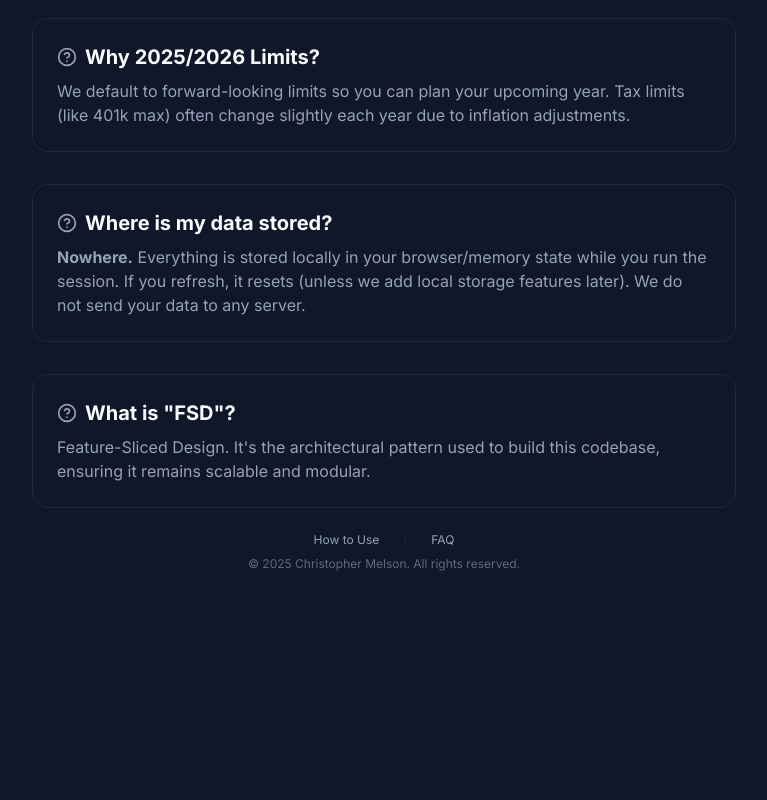
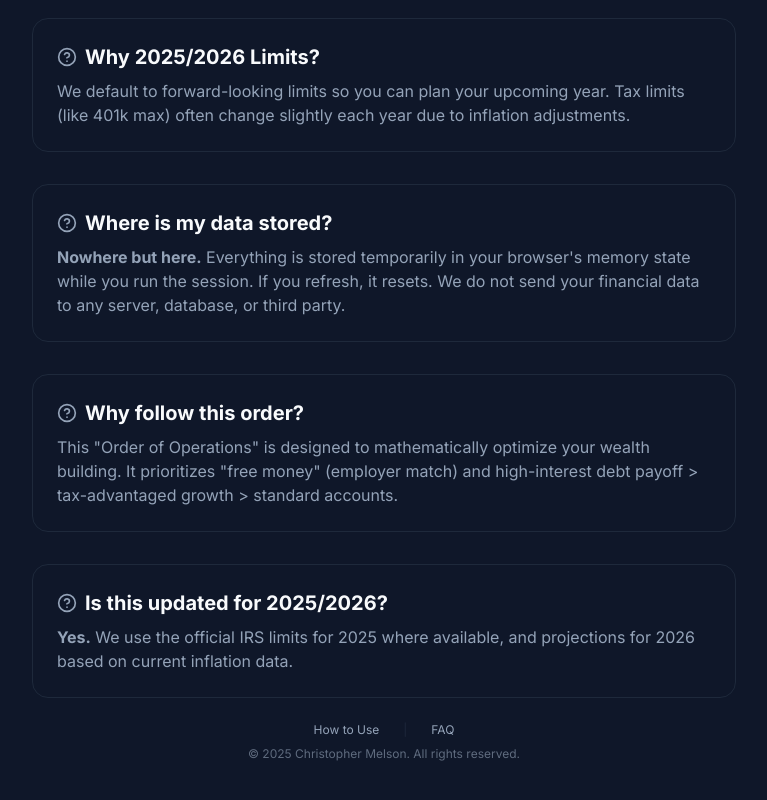
Before and after one commit to mels0n/Financial-Independence-Flow-Chart, a Next.js app: page /faq in a window 1280 px wide. Shown: the part 356-1156 px from the top of the page, without its empty margins (256-1023 px from the left). Before the commit the page ends 984 px from the top, so only its background shows below. Built offline with nearby package versions, Linux system fonts and the light colour scheme.

Commit message:
Content updates: Disclaimer, FAQ refresh, Advice text adjustment

```diff
--- a/src/app/faq/page.tsx
+++ b/src/app/faq/page.tsx
@@ -40,18 +40,29 @@ export default function FAQPage() {
                         Where is my data stored?
                     </h2>
                     <p className="text-muted-foreground">
-                        <strong>Nowhere.</strong> Everything is stored locally in your browser/memory state while you run the session.
-                        If you refresh, it resets (unless we add local storage features later). We do not send your data to any server.
+                        <strong>Nowhere but here.</strong> Everything is stored temporarily in your browser's memory state while you run the session.
+                        If you refresh, it resets. We do not send your financial data to any server, database, or third party.
                     </p>
                 </div>
 
                 <div className="p-6 bg-card border border-border rounded-2xl">
                     <h2 className="text-xl font-bold mb-2 flex items-center gap-2">
                         <HelpCircle className="w-5 h-5 text-muted-foreground" />
-                        What is "FSD"?
+                        Why follow this order?
                     </h2>
                     <p className="text-muted-foreground">
-                        Feature-Sliced Design. It's the architectural pattern used to build this codebase, ensuring it remains scalable and modular.
+                        This "Order of Operations" is designed to mathematically optimize your wealth building.
+                        It prioritizes "free money" (employer match) and high-interest debt payoff &gt; tax-advantaged growth &gt; standard accounts.
+                    </p>
+                </div>
+
+                <div className="p-6 bg-card border border-border rounded-2xl">
+                    <h2 className="text-xl font-bold mb-2 flex items-center gap-2">
+                        <HelpCircle className="w-5 h-5 text-muted-foreground" />
+                        Is this updated for 2025/2026?
+                    </h2>
+                    <p className="text-muted-foreground">
+                        <strong>Yes.</strong> We use the official IRS limits for 2025 where available, and projections for 2026 based on current inflation data.
                     </p>
                 </div>
             </div>
--- a/src/app/page.tsx
+++ b/src/app/page.tsx
@@ -28,6 +28,15 @@ export default function Home() {
                 </div>
 
                 <QuestFlow />
+
+                <div className="w-full max-w-2xl mx-auto my-8 p-4 bg-amber-50 dark:bg-amber-900/10 border border-amber-200 dark:border-amber-900/50 rounded-xl text-center">
+                    <p className="text-xs text-amber-800 dark:text-amber-200/80">
+                        <strong>Disclaimer:</strong> This application is for educational purposes only. It is not financial, legal, or tax advice.
+                        The figures (tax brackets, limits) are estimates based on available data.
+                        Consult a CPA or fiduciary for personalized advice.
+                    </p>
+                </div>
+
                 <Footer />
             </div>
             <ActionBoard />
--- a/src/features/quest-steps/YearSelectionStep/YearSelectionStep.tsx
+++ b/src/features/quest-steps/YearSelectionStep/YearSelectionStep.tsx
@@ -16,7 +16,7 @@ export function YearSelectionStep() {
     return (
         <ConversationalCard
             title="Welcome to Financial Quest."
-            description="To give you the most accurate advice, which tax year are we planning for?"
+            description="To give you the most accurate information, which tax year are we planning for?"
         >
             <div className="grid grid-cols-2 gap-4 mt-6">
                 <button
```
